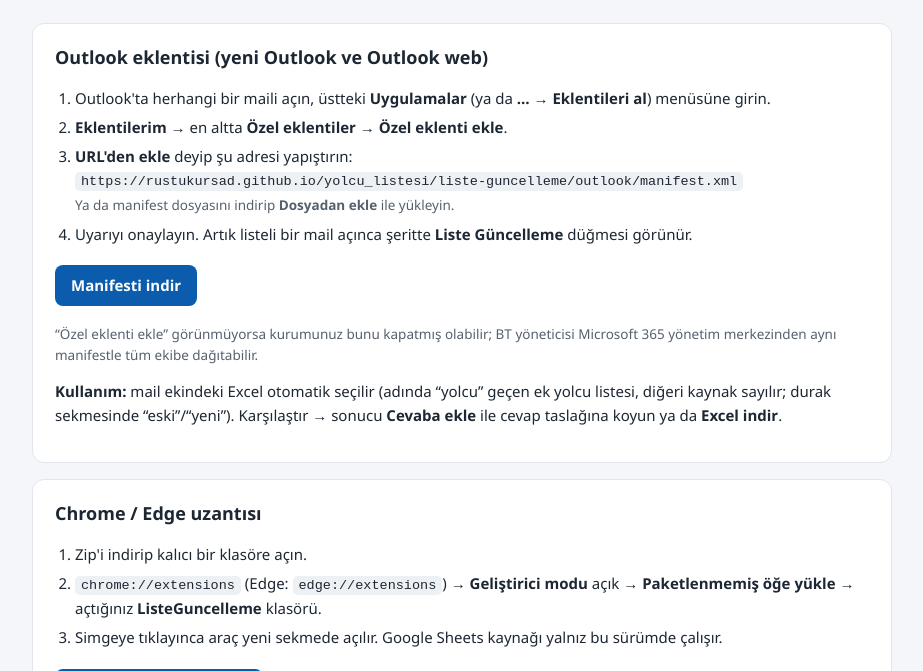
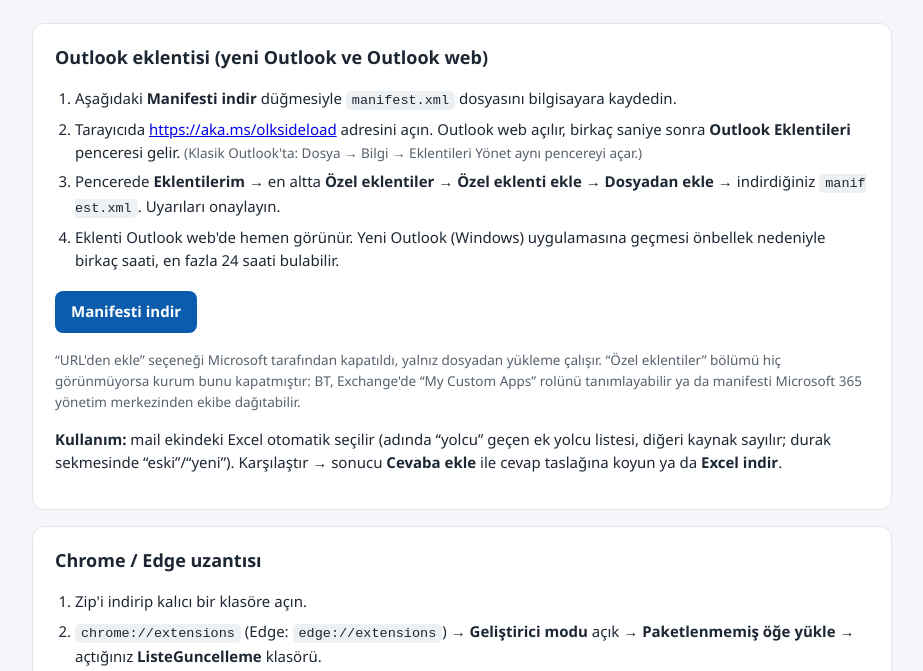
Before and after one commit to rustukursad/yolcu_listesi, a browser extension: page liste-guncelleme/index.html in a window 1280 px wide. Shown: the part 128-799 px from the top of the page, without its empty margins (178-1101 px from the left). Drawn offline with Linux system fonts and the light colour scheme.

Commit message:
Liste Güncelleme: Outlook kurulum yönergesi düzeltildi (aka.ms/olksideload, dosyadan ekle)
Co-Authored-By: Claude Opus 5.5 <noreply@anthropic.com>
Claude-Session: https://claude.ai/code/session_01H4zhmCahir5ERB4z4ydMSE

```diff
--- a/liste-guncelleme/index.html
+++ b/liste-guncelleme/index.html
@@ -24,14 +24,14 @@ code{background:#eef1f4;padding:2px 6px;border-radius:5px;font-size:13.5px;word-
 <div class="card">
   <h2>Outlook eklentisi (yeni Outlook ve Outlook web)</h2>
   <ol>
-    <li>Outlook'ta herhangi bir maili açın, üstteki <b>Uygulamalar</b> (ya da <b>…</b> → <b>Eklentileri al</b>) menüsüne girin.</li>
-    <li><b>Eklentilerim</b> → en altta <b>Özel eklentiler</b> → <b>Özel eklenti ekle</b>.</li>
-    <li><b>URL'den ekle</b> deyip şu adresi yapıştırın:<br><code>https://rustukursad.github.io/yolcu_listesi/liste-guncelleme/outlook/manifest.xml</code><br>
-      <span class="note">Ya da manifest dosyasını indirip <b>Dosyadan ekle</b> ile yükleyin.</span></li>
-    <li>Uyarıyı onaylayın. Artık listeli bir mail açınca şeritte <b>Liste Güncelleme</b> düğmesi görünür.</li>
+    <li>Aşağıdaki <b>Manifesti indir</b> düğmesiyle <code>manifest.xml</code> dosyasını bilgisayara kaydedin.</li>
+    <li>Tarayıcıda <a href="https://aka.ms/olksideload">https://aka.ms/olksideload</a> adresini açın. Outlook web açılır, birkaç saniye sonra <b>Outlook Eklentileri</b> penceresi gelir.
+      <span class="note">(Klasik Outlook'ta: Dosya → Bilgi → Eklentileri Yönet aynı pencereyi açar.)</span></li>
+    <li>Pencerede <b>Eklentilerim</b> → en altta <b>Özel eklentiler</b> → <b>Özel eklenti ekle</b> → <b>Dosyadan ekle</b> → indirdiğiniz <code>manifest.xml</code>. Uyarıları onaylayın.</li>
+    <li>Eklenti Outlook web'de hemen görünür. Yeni Outlook (Windows) uygulamasına geçmesi önbellek nedeniyle birkaç saati, en fazla 24 saati bulabilir.</li>
   </ol>
   <a class="btn" href="dist/ListeGuncelleme-Outlook-manifest.xml" download>Manifesti indir</a>
-  <p class="note">“Özel eklenti ekle” görünmüyorsa kurumunuz bunu kapatmış olabilir; BT yöneticisi Microsoft 365 yönetim merkezinden aynı manifestle tüm ekibe dağıtabilir.</p>
+  <p class="note">“URL'den ekle” seçeneği Microsoft tarafından kapatıldı, yalnız dosyadan yükleme çalışır. “Özel eklentiler” bölümü hiç görünmüyorsa kurum bunu kapatmıştır: BT, Exchange'de “My Custom Apps” rolünü tanımlayabilir ya da manifesti Microsoft 365 yönetim merkezinden ekibe dağıtabilir.</p>
   <p><b>Kullanım:</b> mail ekindeki Excel otomatik seçilir (adında “yolcu” geçen ek yolcu listesi, diğeri kaynak sayılır; durak sekmesinde “eski”/“yeni”). Karşılaştır → sonucu <b>Cevaba ekle</b> ile cevap taslağına koyun ya da <b>Excel indir</b>.</p>
 </div>
 
```
